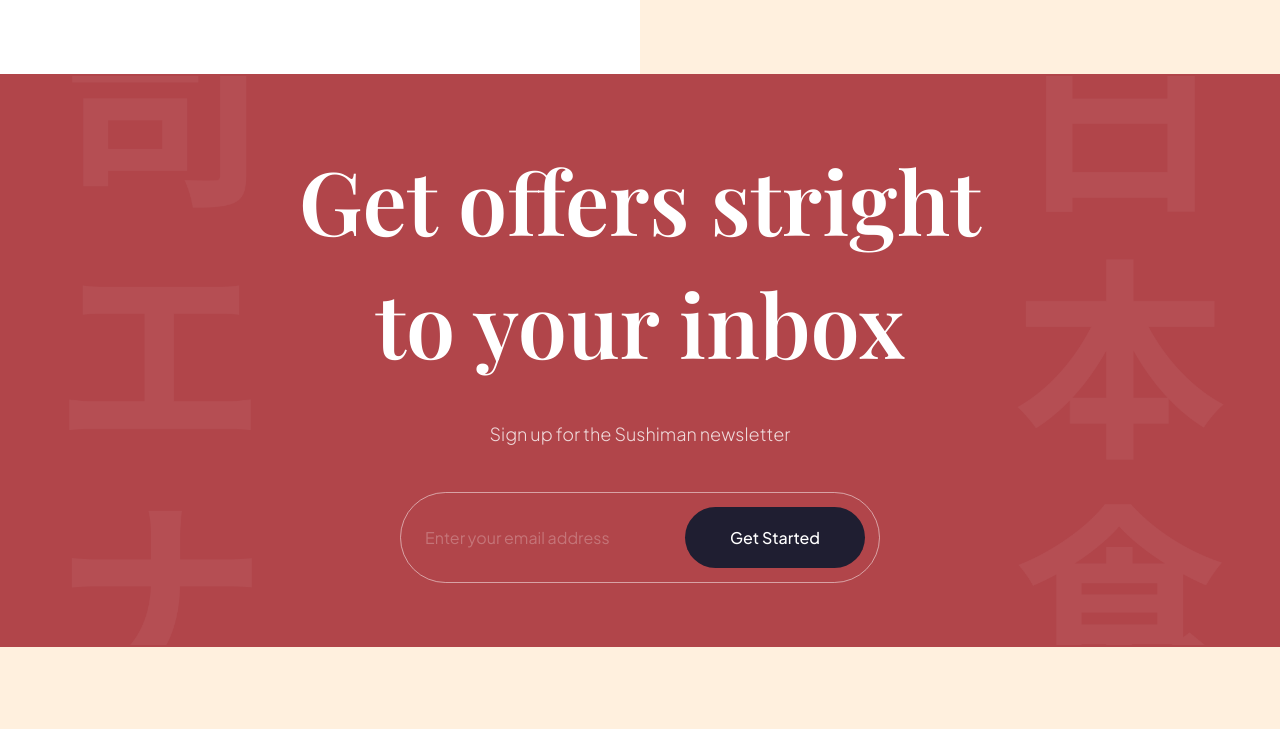
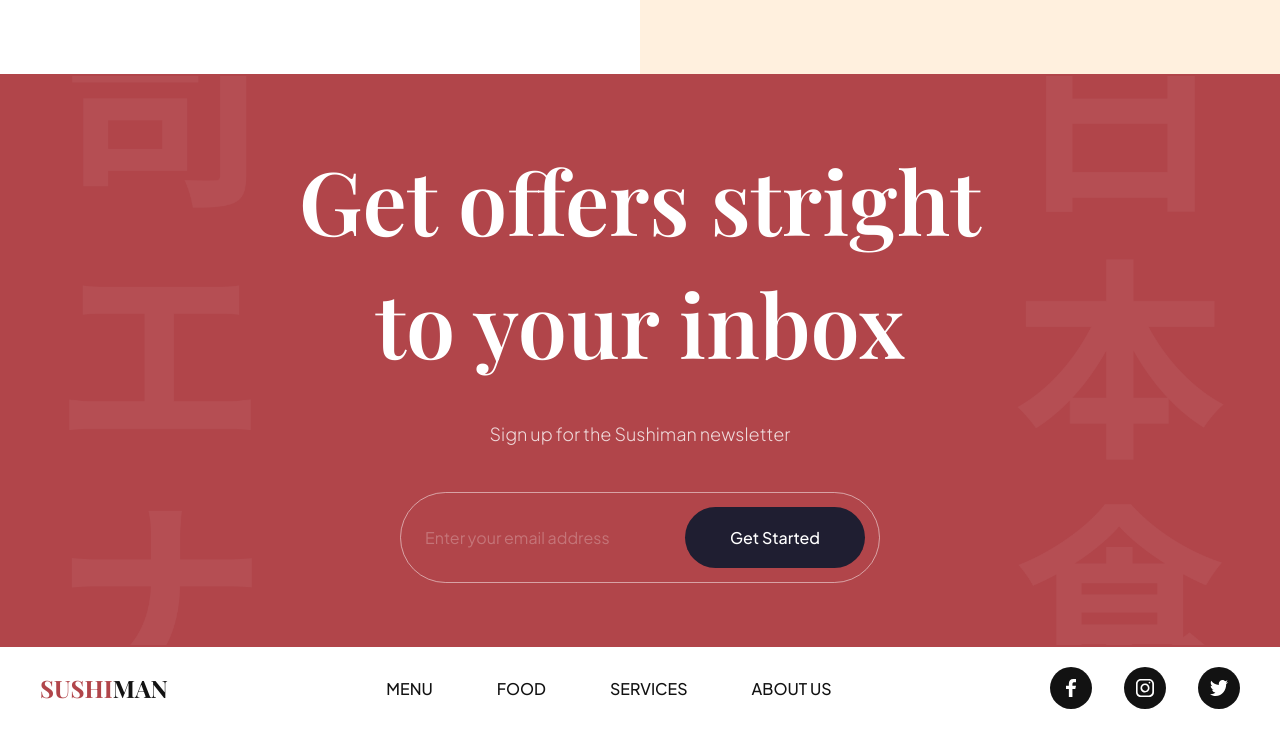
Before and after one commit to arina-zinievych/sushiman, a website built with Vite: page index.html in a window 1280 px wide. Shown: the part 3664-4393 px from the top of the page. Before the commit the page ends 4311 px from the top, so only its background shows below. Built offline with nearby package versions, Linux system fonts and the light colour scheme; files whose address does not match are found by name.

Commit message:
create and styled footer section

```diff
--- a/css/sections/footer.css
+++ b/css/sections/footer.css
@@ -0,0 +1,62 @@
+.footer {
+    width: 100%;
+    padding: 20px 40px;
+    background: var(--color-white);
+
+    flex-wrap: wrap;
+    gap: 20px;
+
+    overflow: hidden;
+}
+
+.footer__logo {
+    font-size: 24px;
+    font-weight: bold;
+    font-family: var(--playfair-display);
+    text-transform: uppercase;
+    color: var(--secondary-color);
+
+    cursor: pointer;
+}
+
+.footer__logo span {
+    color: var(--primary-color);
+}
+
+.footer ul {
+    list-style: none;
+
+    display: flex;
+    flex-wrap: wrap;
+    flex-direction: row;
+    gap: 64px;
+}
+
+.footer ul:last-child {
+    gap: 32px;
+}
+
+.footer__nav li {
+    font-size: 16px;
+    font-weight: 500;
+    font-family: var(--plus-jakarta-sans);
+    text-transform: uppercase;
+    color: var(--secondary-color);
+
+    cursor: pointer;
+}
+
+.footer__social li {
+    width: 42px;
+    height: 42px;
+
+    background-color: var(--secondary-color);
+    border-radius: 50%;
+}
+
+.footer__social li img {
+    width: 45%;
+    height: 45%;
+
+    object-fit: contain;
+}
--- a/index.html
+++ b/index.html
@@ -332,6 +332,38 @@
         </div>
     </section>
 
+    <footer class="footer flex-between">
+        <h3 class="footer__logo">
+            <span>Sushi</span>man
+        </h3>
+
+        <ul class="footer__nav">
+            <li>
+                <a href="#menu">Menu</a>
+            </li>
+            <li>
+                <a href="#food">Food</a>
+            </li>
+            <li>
+                <a href="#services">Services</a>
+            </li>
+            <li>
+                <a href="#about-us">About Us</a>
+            </li>
+        </ul>
+
+        <ul class="footer__social">
+            <li class="flex-center">
+                <img src="assets/facebook.svg" alt="facebook" >
+            </li>
+            <li class="flex-center">
+                <img src="assets/instagram.svg" alt="instagram" >
+            </li>
+            <li class="flex-center">
+                <img src="assets/twitter.svg" alt="twitter" >
+            </li>
+        </ul>
+    </footer>
 
     <script src="js/script.js" type="module"></script>
 </body>
--- a/js/script.js
+++ b/js/script.js
@@ -160,7 +160,7 @@
     animate(
         target.querySelector('p'), {
             opacity: ['0', '1'],
-            y: ['50px', '0']
+            y: ['400px', '0']
         },
         { duration: 1, easing: 'linear' }
     ),
```
